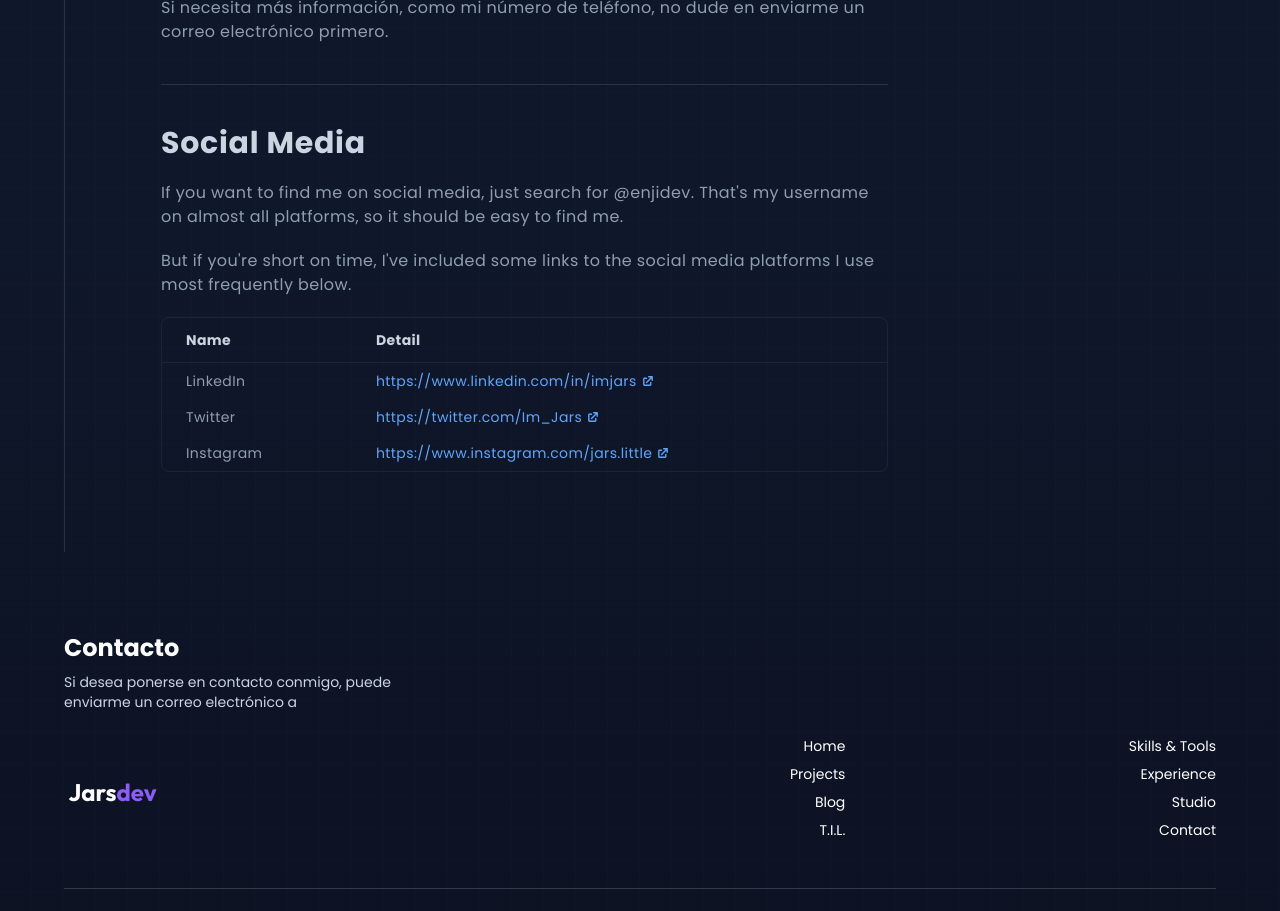
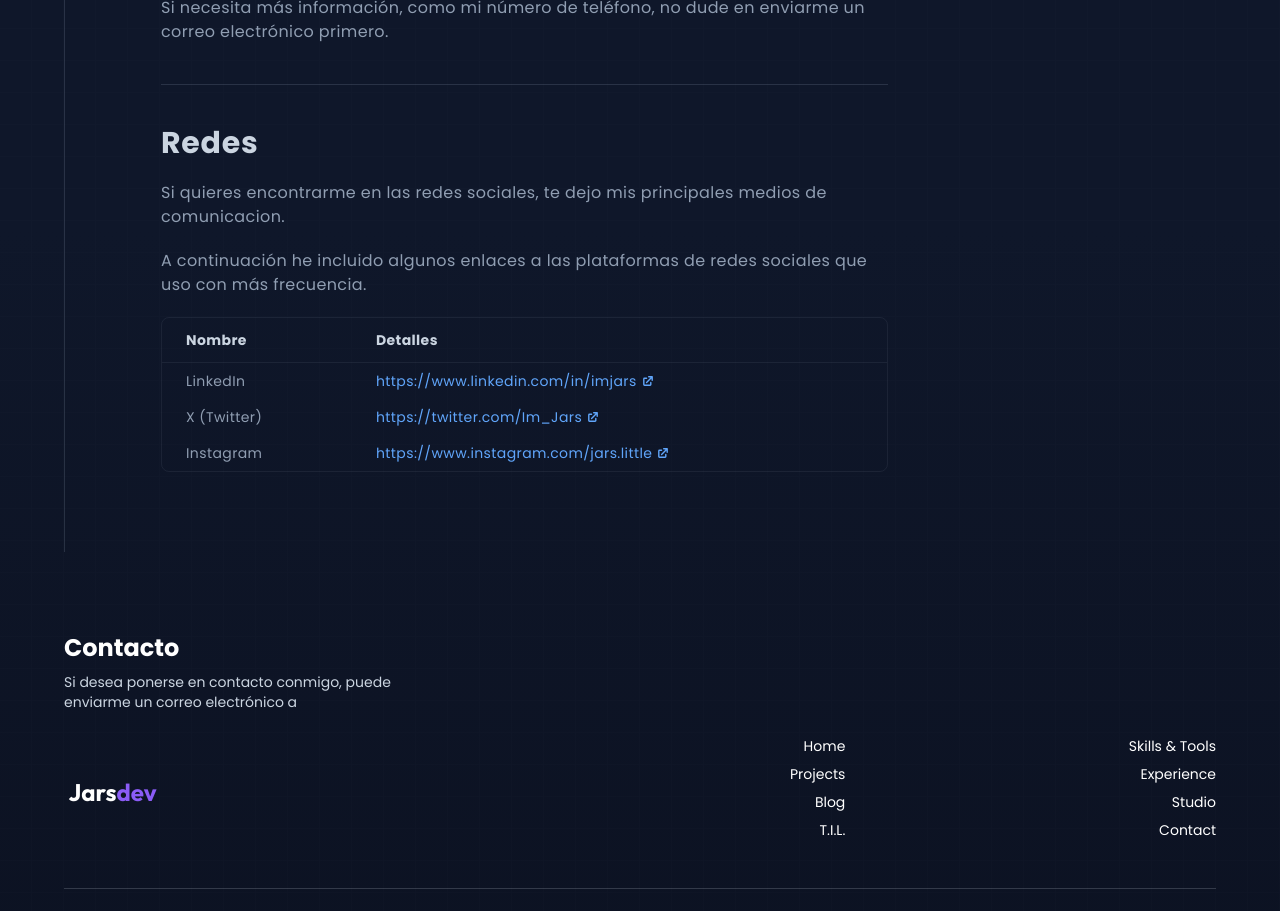
Before and after one commit to ImJars/Development-full-coding, a React (Vite) app: page /contact in a window 1280 px wide. Shown: the part 900-1811 px from the top of the page. Built offline with nearby package versions, Linux system fonts and the light colour scheme.

Commit message:
Update Contacto

```diff
--- a/src/components/contact/tableSocialMedia.jsx
+++ b/src/components/contact/tableSocialMedia.jsx
@@ -9,10 +9,10 @@ function TableSocialMedia() {
           <thead className=" text-text-white-gray text-sm font-bold">
             <tr className="border-b border-text-general border-opacity-10">
               <th scope="col" className="px-3 sm:px-6 text-start">
-                Name
+                Nombre
               </th>
               <th scope="col" className="px-0 sm:px-6 py-3 text-start">
-                Detail
+                Detalles
               </th>
             </tr>
           </thead>
@@ -33,7 +33,7 @@ function TableSocialMedia() {
               </td>
             </tr>
             <tr>
-              <td className="px-3 sm:px-6 py-2 text-xs sm:text-sm">Twitter</td>
+              <td className="px-3 sm:px-6 py-2 text-xs sm:text-sm">X (Twitter)</td>
               <td className="px-0 sm:px-6 py-2">
                 <a
                     href="https://twitter.com/Im_Jars"
--- a/src/contact.jsx
+++ b/src/contact.jsx
@@ -213,16 +213,15 @@ function Contact() {
                   className="mt-10 space-y-5 text-text-general text-base tracking-wide"
                 >
                   <h1 className="text-text-white-gray text-3xl font-bold tracking-wide">
-                    Social Media
+                    Redes
                   </h1>
                   <p>
-                    If you want to find me on social media, just search for
-                    @enjidev. That's my username on almost all platforms, so it
-                    should be easy to find me.
+                    Si quieres encontrarme en las redes sociales, te dejo mis
+                    principales medios de comunicacion.
                   </p>
                   <p>
-                    But if you're short on time, I've included some links to the
-                    social media platforms I use most frequently below.
+                    A continuación he incluido algunos enlaces a las plataformas
+                    de redes sociales que uso con más frecuencia.
                   </p>
                   <TableSocialMedia />
                 </div>
```
